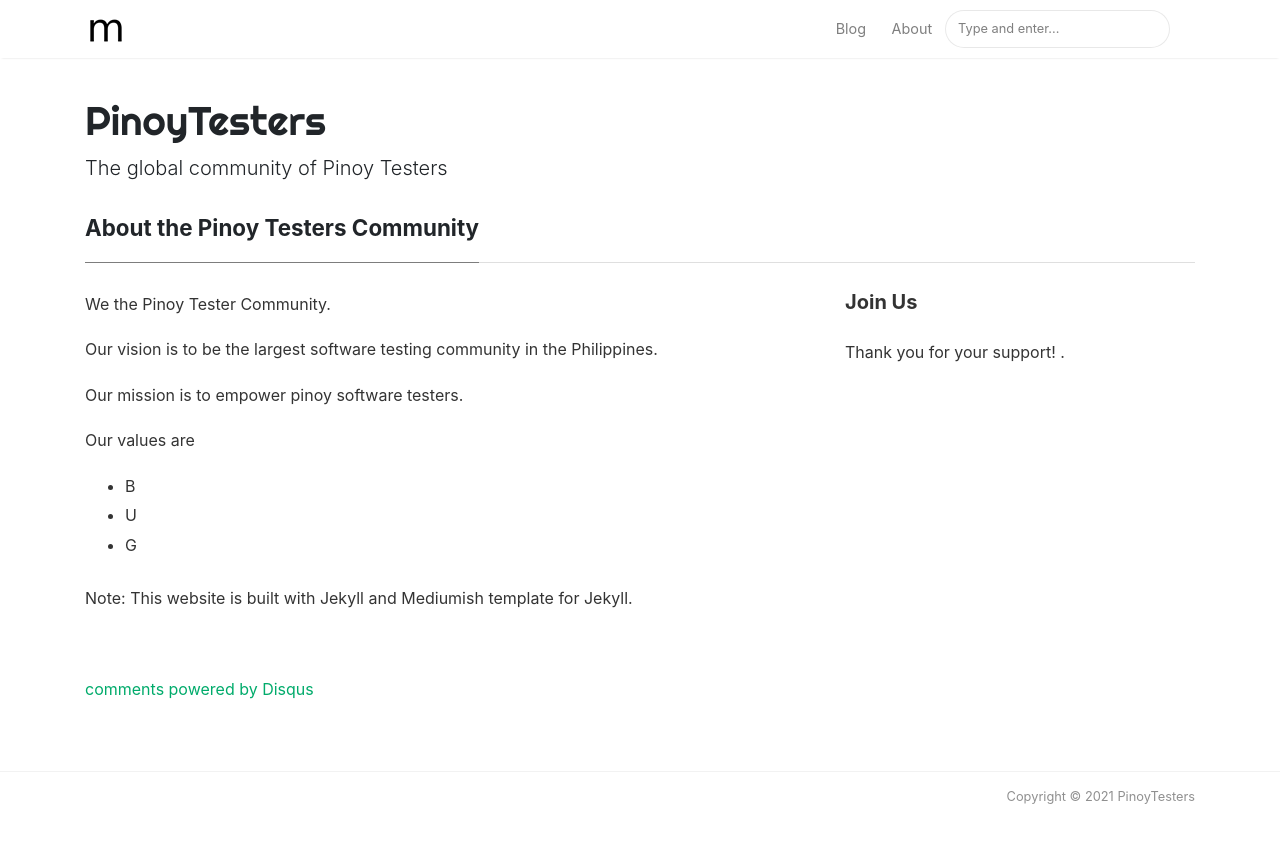
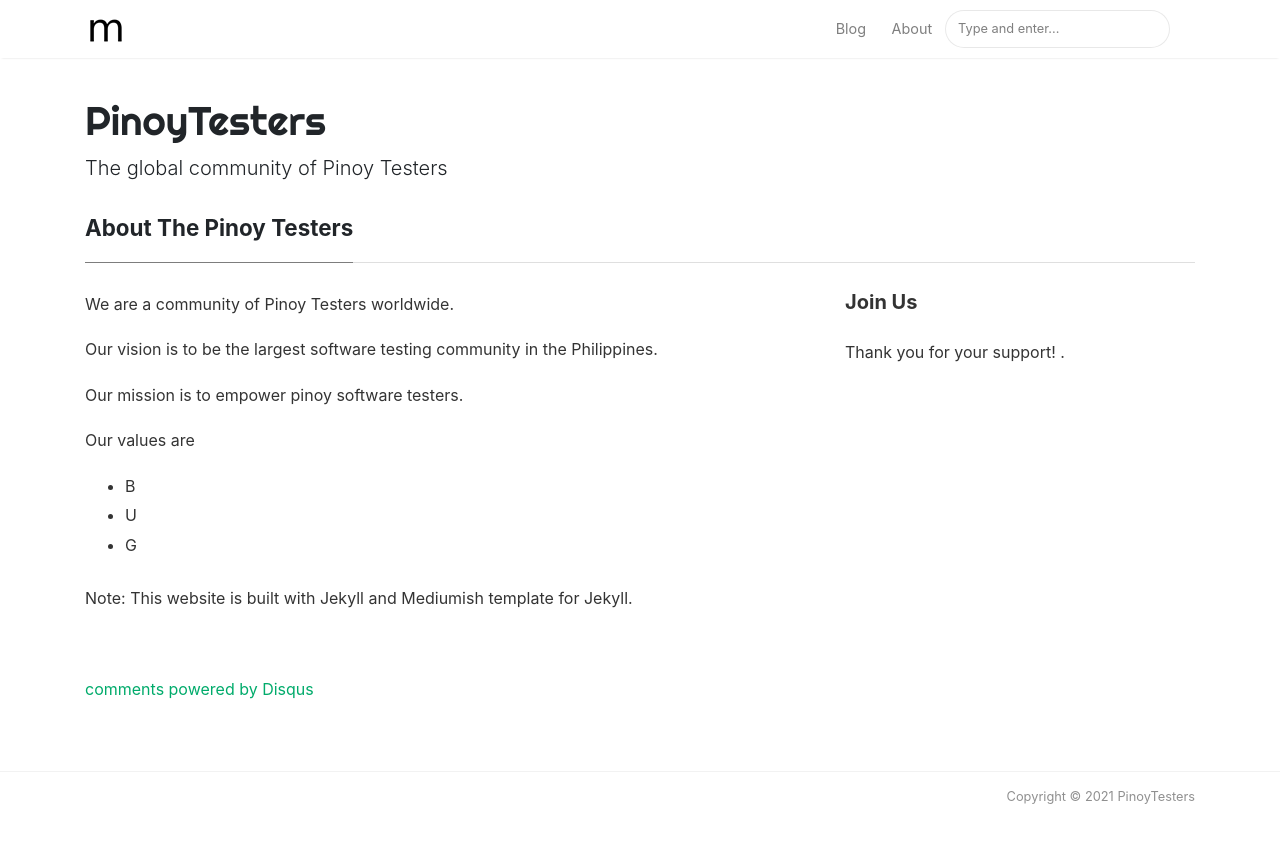
Before and after one commit to pinoytesters/pinoytesters.github.io, a Jekyll site: the page built from _pages/about.md, in a window 1280 px wide. Shown: the top 843 px of the page. Built offline with Jekyll 4.4.1, drawn with Linux system fonts in a browser that asks for light colours; nearby versions of some CDN libraries; comment, search, counter and statistics services are not loaded.

Commit message:
Fixing about

```diff
--- a/_pages/about.md
+++ b/_pages/about.md
@@ -1,6 +1,6 @@
 ---
 layout: page
-title: About the Pinoy Testers Community
+title: About The Pinoy Testers
 permalink: /about
 comments: true
 ---
@@ -8,7 +8,7 @@ comments: true
 <div class="row justify-content-between">
 <div class="col-md-8 pr-5">
 
-<p>We the Pinoy Tester Community.</p>
+<p>We are a community of Pinoy Testers worldwide.</p>
 
 <p>Our vision is to be the largest software testing community in the Philippines.</p>
 <p>Our mission is to empower pinoy software testers.</p>
```
